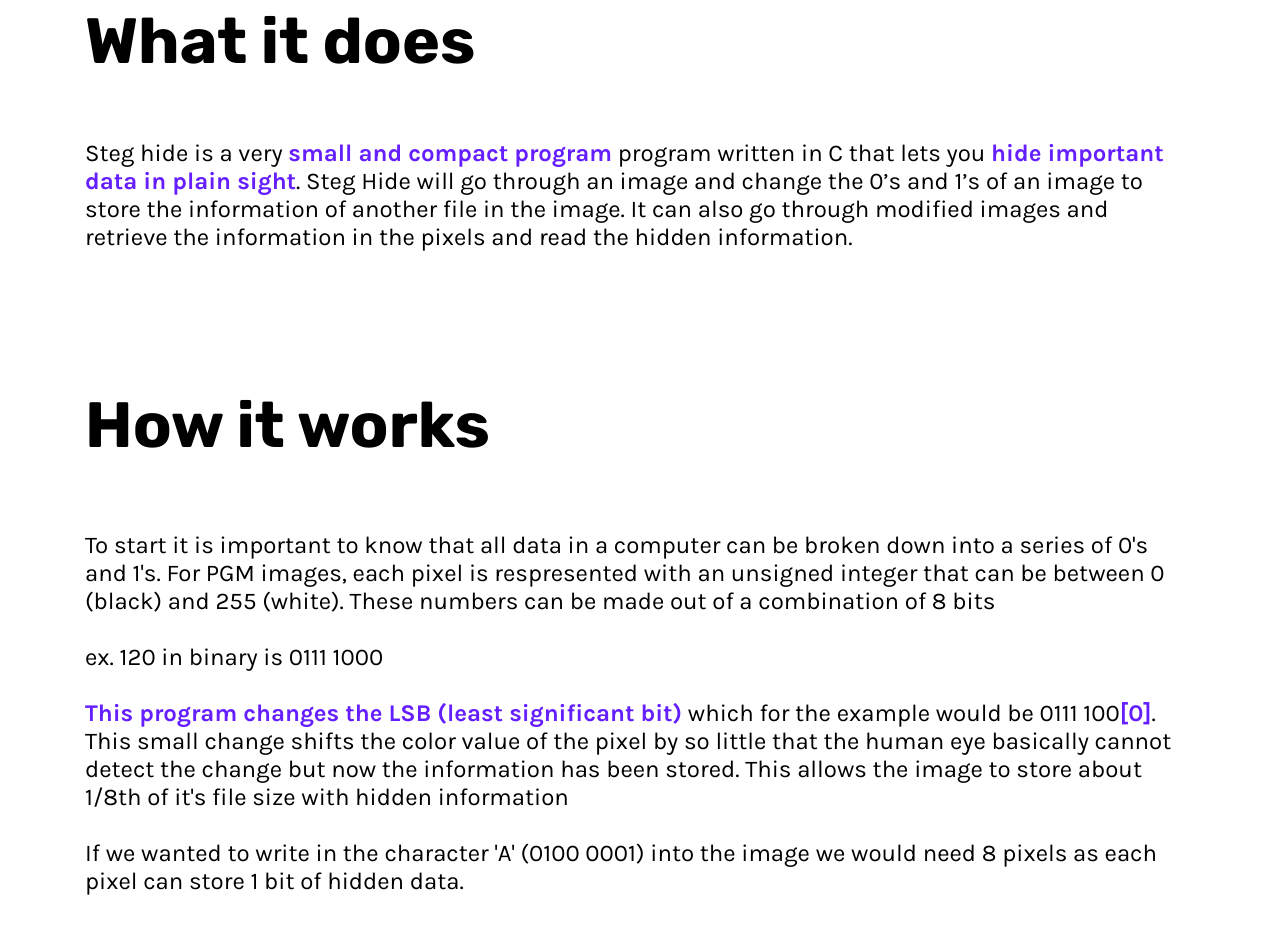
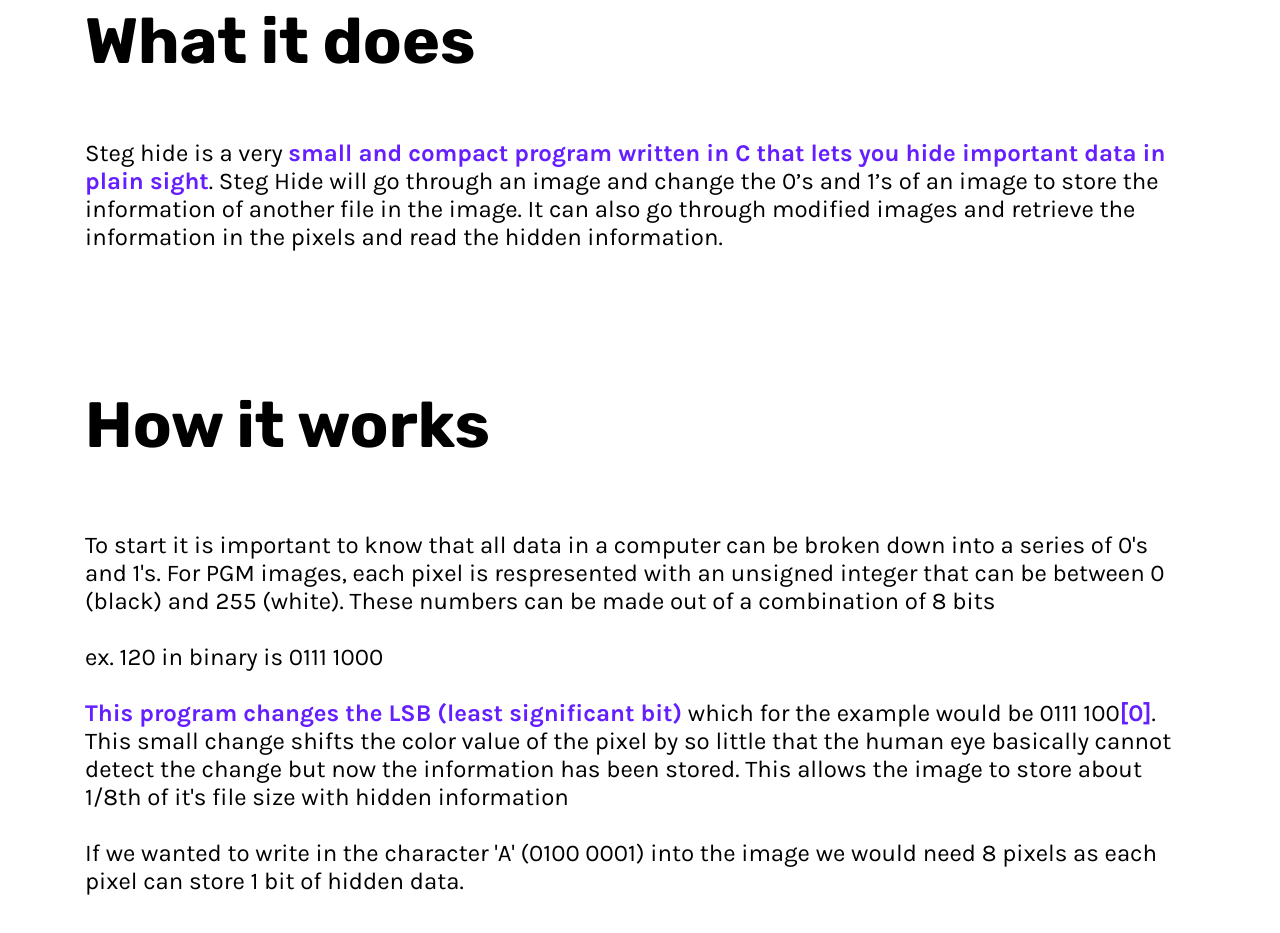
Before and after one commit to Johnson-Su/Personal-Website-Old, a plain HTML site: page Projects/StegHide/steghide.html in a window 1280 px wide. Shown: the part 2529-3462 px from the top of the page. Drawn offline with nearby package versions, Linux system fonts and the light colour scheme.

Commit message:
edit text

```diff
--- a/Projects/StegHide/steghide.html
+++ b/Projects/StegHide/steghide.html
@@ -115,7 +115,7 @@
       <div class="row  mx-4 mx-md-0">
       <h1 class="spacersmall">What it does</h1>
       <p>
-          Steg hide is a very <span class="bold">small and compact program</span> program written in C that lets you <span class="bold">hide important data in plain sight</span>.
+          Steg hide is a very <span class="bold">small and compact program written in C that lets you hide important data in plain sight</span>.
           Steg Hide will go through an image and change the 0’s and 1’s of an image to store the information of another file in the image. It can also go through modified images
           and retrieve the information in the pixels and read the hidden information.
       </p>
```
Also changed, not shown: 2 other files.
